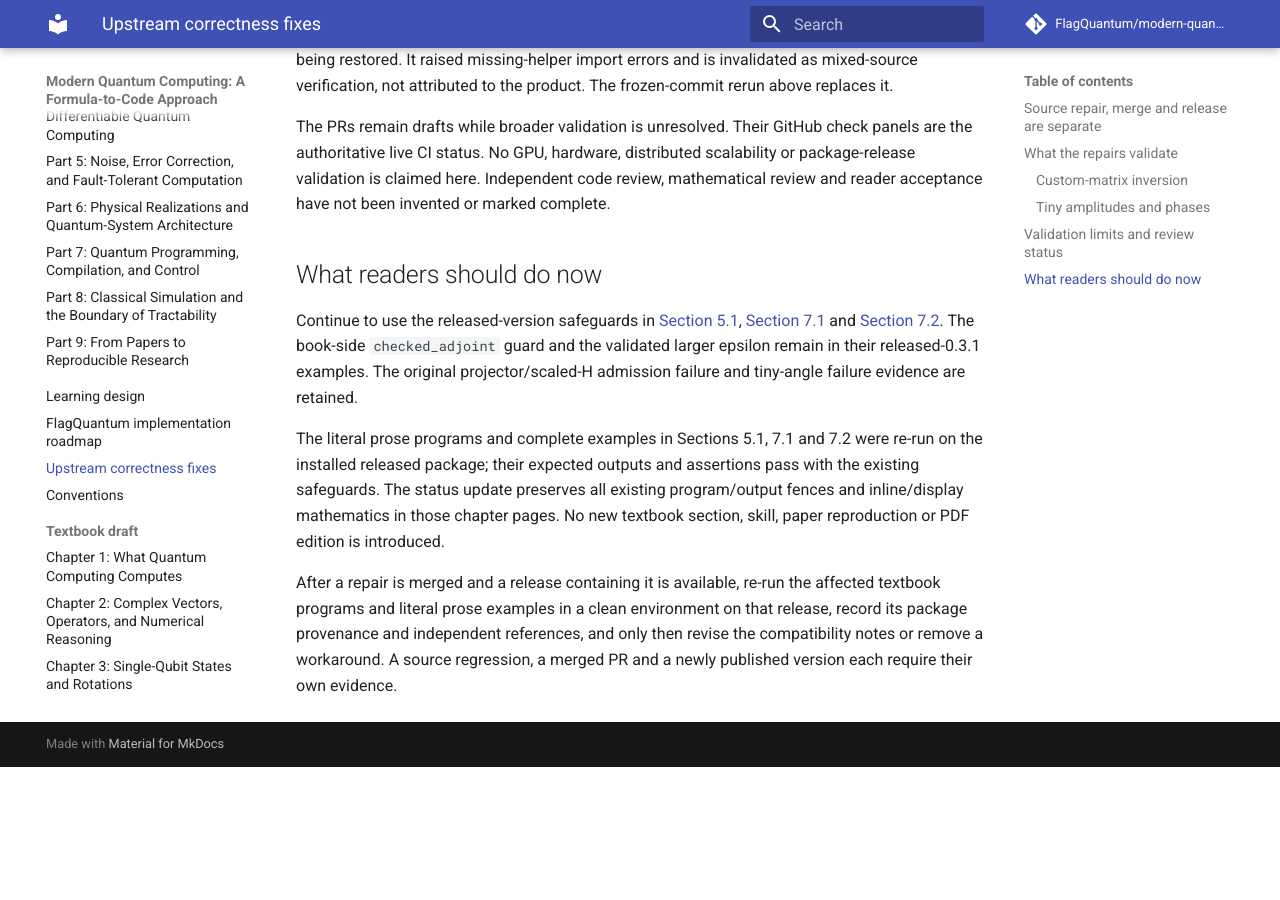
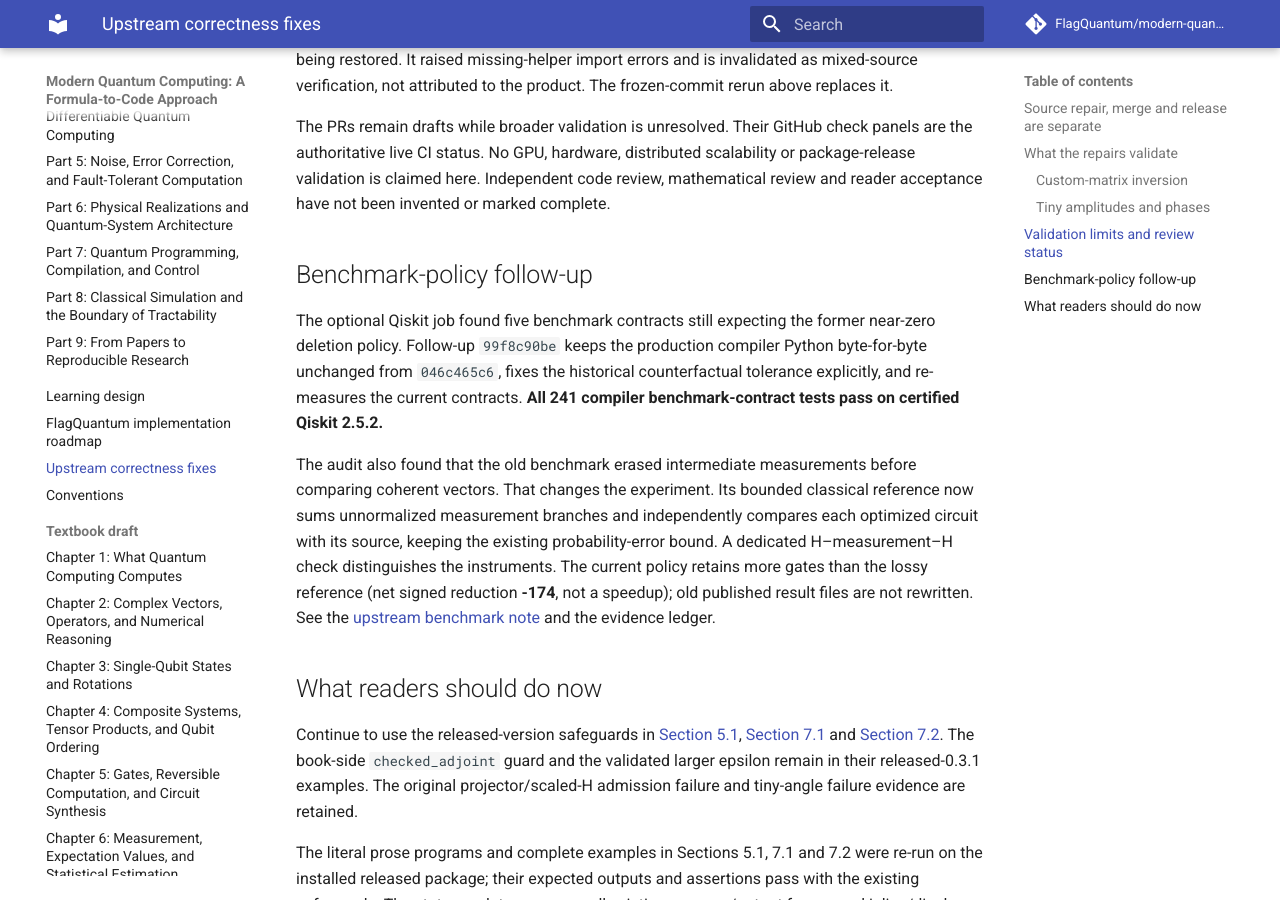
Before and after one commit to FlagQuantum/modern-quantum-computing, an MkDocs documentation site: the page built from docs/upstream-fixes.md, in a window 1280 px wide and 900 px high, scrolled down 2495 px. Built offline with MkDocs 1.6.1 and Material for MkDocs 9.7.7, drawn with Linux system fonts in a browser that asks for light colours; comment, search, counter and statistics services are not loaded; before the commit the page ends 3262 px from its top, so only the background shows below that; some of the changed text lies outside the part shown.

Commit message:
docs: record benchmark-contract follow-up without changing textbook sections

```diff
--- a/docs/upstream-fixes.md
+++ b/docs/upstream-fixes.md
@@ -7,7 +7,7 @@ This is a revision-specific repair ledger, checked on **October 22, 2026**. It s
 | Defect | Proposed source repair | Validation | Merge/release status |
 |---|---|---|---|
 | [#685: nonunitary custom matrices accepted by `Circuit.adjoint`](https://github.com/flagos-ai/FlagQuantum/issues/685) | Draft [PR #711](https://github.com/flagos-ai/FlagQuantum/pull/711), commit `1f001da4c1f13260b1bba34dda14d958399a5a3f` | 202 focused adjoint/composition tests pass, including 80 adjoint tests | Submitted for review; not merged; no fixed release verified |
-| [#704: tiny nonzero amplitudes lost in exact execution](https://github.com/flagos-ai/FlagQuantum/issues/704) | Draft [PR #712](https://github.com/flagos-ai/FlagQuantum/pull/712), final commit `046c465c64005ebe8f464a958bdbaf10a453d6fe` | 439 focused compiler/inversion/synthesis tests pass, including 34 end-to-end cases | Submitted for review; not merged; no fixed release verified |
+| [#704: tiny nonzero amplitudes lost in exact execution](https://github.com/flagos-ai/FlagQuantum/issues/704) | Draft [PR #712](https://github.com/flagos-ai/FlagQuantum/pull/712), implementation `046c465c6`; PR head `99f8c90befef7ca3480ef5f88909462b9e137115` | 439 focused compiler/inversion/synthesis tests pass, including 34 end-to-end cases | Submitted for review; not merged; no fixed release verified |
 
 Both branches start from upstream `main` commit `f187adbbf`. Their changes concern separate Core and Compiler ownership domains. A temporary local combination also passes **575 distinct selected tests**. These overlapping selections are separate checks, not additive test counts.
 
@@ -43,6 +43,12 @@ One earlier local Core whole-suite run loaded a transient compiler file while th
 
 The PRs remain drafts while broader validation is unresolved. Their GitHub check panels are the authoritative live CI status. No GPU, hardware, distributed scalability or package-release validation is claimed here. Independent code review, mathematical review and reader acceptance have not been invented or marked complete.
 
+## Benchmark-policy follow-up
+
+The optional Qiskit job found five benchmark contracts still expecting the former near-zero deletion policy. Follow-up `99f8c90be` keeps the production compiler Python byte-for-byte unchanged from `046c465c6`, fixes the historical counterfactual tolerance explicitly, and re-measures the current contracts. **All 241 compiler benchmark-contract tests pass on certified Qiskit 2.5.2.**
+
+The audit also found that the old benchmark erased intermediate measurements before comparing coherent vectors. That changes the experiment. Its bounded classical reference now sums unnormalized measurement branches and independently compares each optimized circuit with its source, keeping the existing probability-error bound. A dedicated H–measurement–H check distinguishes the instruments. The current policy retains more gates than the lossy reference (net signed reduction **-174**, not a speedup); old published result files are not rewritten. See the [upstream benchmark note](https://github.com/flagos-ai/FlagQuantum/blob/99f8c90befef7ca3480ef5f88909462b9e137115/benchmarks/notes/exact_identity_policy.md) and the evidence ledger.
+
 ## What readers should do now
 
 Continue to use the released-version safeguards in [Section 5.1](chapters/ch-gates-reversible-computation-and-circuit-synthesis.md#sec-gates-reversible-computation-and-circuit-synthesis-1), [Section 7.1](chapters/ch-entanglement-and-quantum-information-protocols.md#sec-entanglement-and-quantum-information-protocols-1) and [Section 7.2](chapters/ch-entanglement-and-quantum-information-protocols.md#sec-entanglement-and-quantum-information-protocols-2). The book-side `checked_adjoint` guard and the validated larger epsilon remain in their released-0.3.1 examples. The original projector/scaled-H admission failure and tiny-angle failure evidence are retained.
```
Also changed, not shown: 6 other files.
